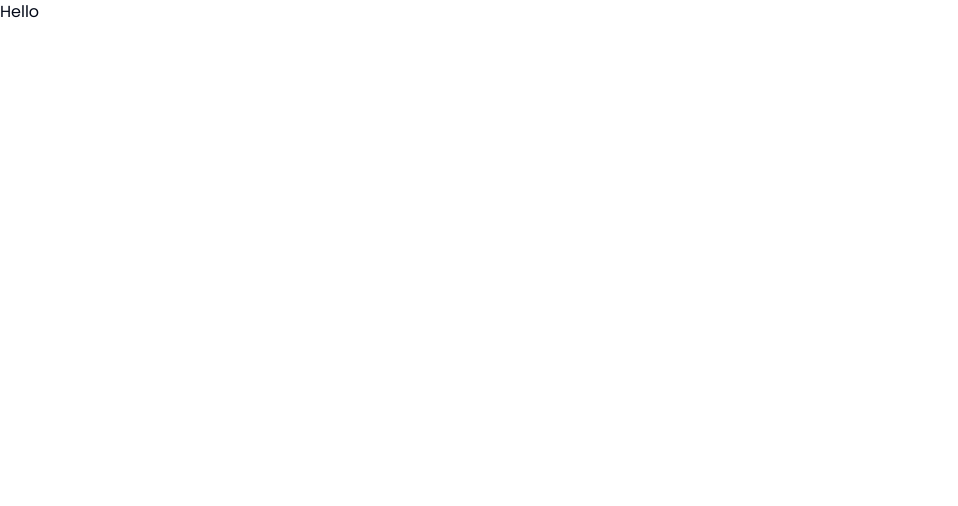
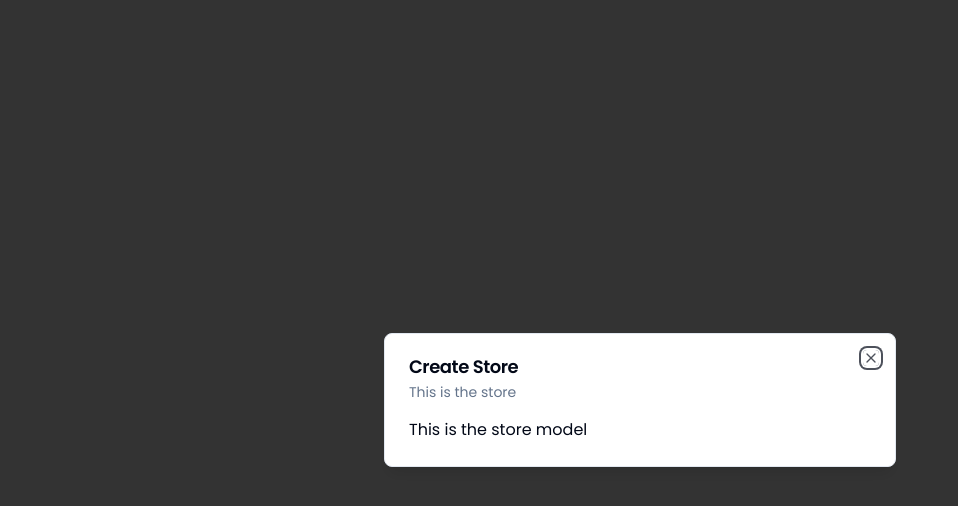
Before and after one commit to Navneet072300/Delivery-App-admin, a Next.js app: page / in a window 1280 px wide. Shown: the top 506 px of the page, without its empty margins (0-958 px from the left). Built offline with nearby package versions, Linux system fonts and the light colour scheme.

Commit message:
added a dialog box

```diff
--- a/package.json
+++ b/package.json
@@ -10,6 +10,7 @@
   },
   "dependencies": {
     "@clerk/nextjs": "^5.1.3",
+    "@radix-ui/react-dialog": "^1.0.5",
     "class-variance-authority": "^0.7.0",
     "clsx": "^2.1.1",
     "lucide-react": "^0.379.0",
--- a/src/app/(root)/(routes)/page.tsx
+++ b/src/app/(root)/(routes)/page.tsx
@@ -1,10 +1,20 @@
+"use client";
+
+import Model from "@/components/model";
 import { UserButton } from "@clerk/nextjs";
 import React from "react";
 
 export default function page() {
   return (
     <div>
-      Hello <UserButton afterSignOutUrl="/" />
+      <Model
+        title="Create Store"
+        description="This is the store"
+        isOpen
+        onClose={() => {}}
+      >
+        This is the store model
+      </Model>
     </div>
   );
 }
--- /dev/null
+++ b/src/components/model.tsx
@@ -0,0 +1,37 @@
+"use client";
+
+import {
+  Dialog,
+  DialogContent,
+  DialogDescription,
+  DialogHeader,
+  DialogTitle,
+} from "@/components/ui/dialog";
+
+interface ModelProps {
+  title: string;
+  description: string;
+  isOpen: boolean;
+  onClose: () => void;
+  children?: React.ReactNode;
+}
+
+export default function Model({
+  title,
+  description,
+  isOpen,
+  onClose,
+  children,
+}: ModelProps) {
+  return (
+    <Dialog open={isOpen}>
+      <DialogContent>
+        <DialogHeader>
+          <DialogTitle>{title}</DialogTitle>
+          <DialogDescription>{description}</DialogDescription>
+        </DialogHeader>
+        <div>{children}</div>
+      </DialogContent>
+    </Dialog>
+  );
+}
--- /dev/null
+++ b/src/components/ui/dialog.tsx
@@ -0,0 +1,122 @@
+"use client"
+
+import * as React from "react"
+import * as DialogPrimitive from "@radix-ui/react-dialog"
+import { X } from "lucide-react"
+
+import { cn } from "@/lib/utils"
+
+const Dialog = DialogPrimitive.Root
+
+const DialogTrigger = DialogPrimitive.Trigger
+
+const DialogPortal = DialogPrimitive.Portal
+
+const DialogClose = DialogPrimitive.Close
+
+const DialogOverlay = React.forwardRef<
+  React.ElementRef<typeof DialogPrimitive.Overlay>,
+  React.ComponentPropsWithoutRef<typeof DialogPrimitive.Overlay>
+>(({ className, ...props }, ref) => (
+  <DialogPrimitive.Overlay
+    ref={ref}
+    className={cn(
+      "fixed inset-0 z-50 bg-black/80  data-[state=open]:animate-in data-[state=closed]:animate-out data-[state=closed]:fade-out-0 data-[state=open]:fade-in-0",
+      className
+    )}
+    {...props}
+  />
+))
+DialogOverlay.displayName = DialogPrimitive.Overlay.displayName
+
+const DialogContent = React.forwardRef<
+  React.ElementRef<typeof DialogPrimitive.Content>,
+  React.ComponentPropsWithoutRef<typeof DialogPrimitive.Content>
+>(({ className, children, ...props }, ref) => (
+  <DialogPortal>
+    <DialogOverlay />
+    <DialogPrimitive.Content
+      ref={ref}
+      className={cn(
+        "fixed left-[50%] top-[50%] z-50 grid w-full max-w-lg translate-x-[-50%] translate-y-[-50%] gap-4 border bg-background p-6 shadow-lg duration-200 data-[state=open]:animate-in data-[state=closed]:animate-out data-[state=closed]:fade-out-0 data-[state=open]:fade-in-0 data-[state=closed]:zoom-out-95 data-[state=open]:zoom-in-95 data-[state=closed]:slide-out-to-left-1/2 data-[state=closed]:slide-out-to-top-[48%] data-[state=open]:slide-in-from-left-1/2 data-[state=open]:slide-in-from-top-[48%] sm:rounded-lg",
+        className
+      )}
+      {...props}
+    >
+      {children}
+      <DialogPrimitive.Close className="absolute right-4 top-4 rounded-sm opacity-70 ring-offset-background transition-opacity hover:opacity-100 focus:outline-none focus:ring-2 focus:ring-ring focus:ring-offset-2 disabled:pointer-events-none data-[state=open]:bg-accent data-[state=open]:text-muted-foreground">
+        <X className="h-4 w-4" />
+        <span className="sr-only">Close</span>
+      </DialogPrimitive.Close>
+    </DialogPrimitive.Content>
+  </DialogPortal>
+))
+DialogContent.displayName = DialogPrimitive.Content.displayName
+
+const DialogHeader = ({
+  className,
+  ...props
+}: React.HTMLAttributes<HTMLDivElement>) => (
+  <div
+    className={cn(
+      "flex flex-col space-y-1.5 text-center sm:text-left",
+      className
+    )}
+    {...props}
+  />
+)
+DialogHeader.displayName = "DialogHeader"
+
+const DialogFooter = ({
+  className,
+  ...props
+}: React.HTMLAttributes<HTMLDivElement>) => (
+  <div
+    className={cn(
+      "flex flex-col-reverse sm:flex-row sm:justify-end sm:space-x-2",
+      className
+    )}
+    {...props}
+  />
+)
+DialogFooter.displayName = "DialogFooter"
+
+const DialogTitle = React.forwardRef<
+  React.ElementRef<typeof DialogPrimitive.Title>,
+  React.ComponentPropsWithoutRef<typeof DialogPrimitive.Title>
+>(({ className, ...props }, ref) => (
+  <DialogPrimitive.Title
+    ref={ref}
+    className={cn(
+      "text-lg font-semibold leading-none tracking-tight",
+      className
+    )}
+    {...props}
+  />
+))
+DialogTitle.displayName = DialogPrimitive.Title.displayName
+
+const DialogDescription = React.forwardRef<
+  React.ElementRef<typeof DialogPrimitive.Description>,
+  React.ComponentPropsWithoutRef<typeof DialogPrimitive.Description>
+>(({ className, ...props }, ref) => (
+  <DialogPrimitive.Description
+    ref={ref}
+    className={cn("text-sm text-muted-foreground", className)}
+    {...props}
+  />
+))
+DialogDescription.displayName = DialogPrimitive.Description.displayName
+
+export {
+  Dialog,
+  DialogPortal,
+  DialogOverlay,
+  DialogClose,
+  DialogTrigger,
+  DialogContent,
+  DialogHeader,
+  DialogFooter,
+  DialogTitle,
+  DialogDescription,
+}
```
Also changed, not shown: 1 other file (tests, documents, lock files or other folders).
